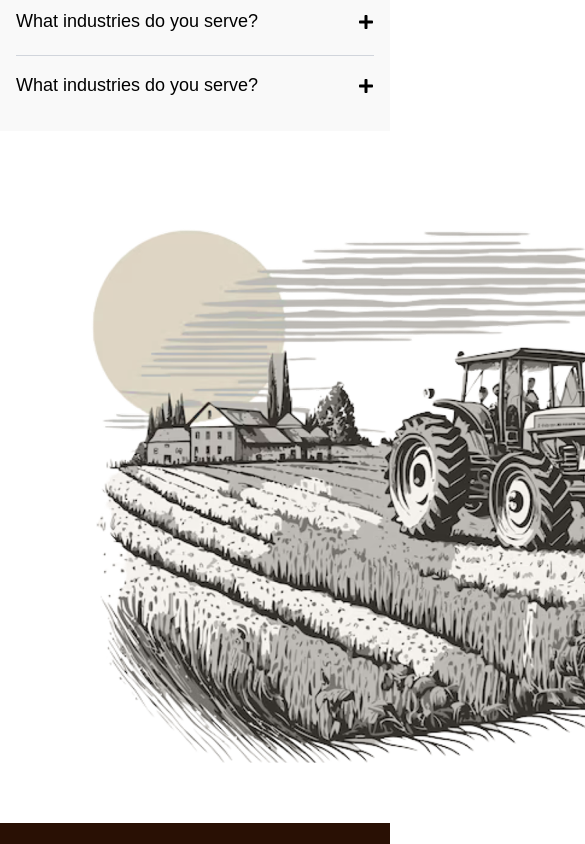
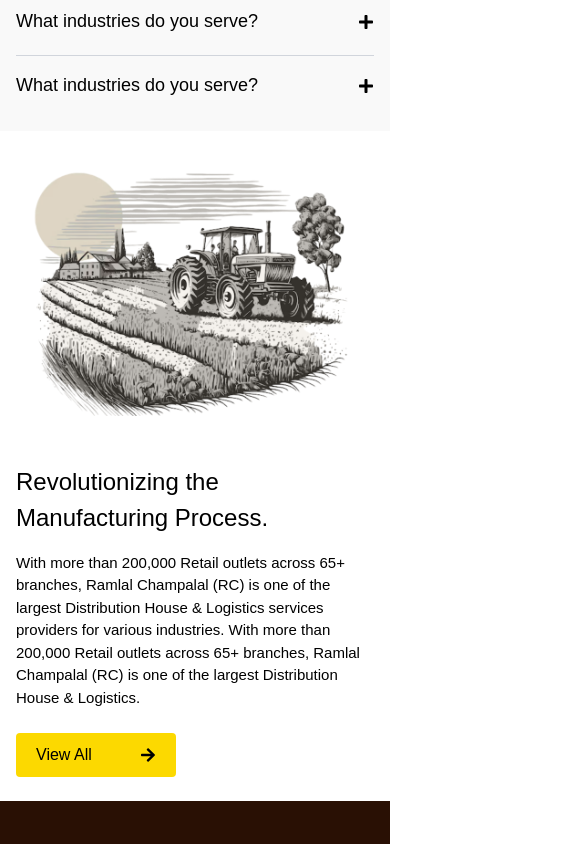
Before and after one commit to piyushpaliwalcodes/rc, a Next.js app: page / in a window 390 px wide. Shown: the part 8780-9624 px from the top of the page, 585 px wide, since content can reach past the window. Built offline with nearby package versions, Linux system fonts and the light colour scheme.

Commit message:
with tractor

```diff
--- a/components/Withtractor.tsx
+++ b/components/Withtractor.tsx
@@ -1,20 +1,16 @@
 import Image from "next/image";
 import Yellowbutton from "./Yellowbutton";
-const Withtractor = ()=>
-{
-
+const Withtractor = () => {
     return (
-        <div className = "flex gap-[50px] px-[60px] py-[60px] text-black">
-            <Image src = "/images/tractor.png" alt = "tractor" width = {500} height = {500} className = "min-w-[768px]" />
-            <div className="flex flex-col gap-[80px] justify-center">
-            <div className="flex flex-col gap-[30px]">
-                <h1 className="text-[48px]/[60px]">Revolutionizing the Manufacturing Process.</h1>
-                <p>With more than 200,000 Retail outlets across 65+ branches, Ramlal Champalal (RC) is one of the largest Distribution House & Logistics services providers for various industries. With more than 200,000 Retail outlets across 65+ branches, Ramlal Champalal (RC) is one of the largest Distribution House & Logistics.</p>
+        <div className="flex flex-col lg:flex-row gap-6 lg:gap-[50px] px-4 md:px-[60px] py-6 md:py-[60px] text-black items-center lg:items-start w-full">
+            <Image src="/images/tractor.png" alt="tractor" width={500} height={500} className="w-full max-w-[350px] md:max-w-[500px] h-auto mb-6 lg:mb-0" />
+            <div className="flex flex-col gap-6 md:gap-[80px] justify-center w-full">
+                <div className="flex flex-col gap-4 md:gap-[30px]">
+                    <h1 className="text-[24px] md:text-[48px]/[60px]">Revolutionizing the Manufacturing Process.</h1>
+                    <p className="text-[15px] md:text-base">With more than 200,000 Retail outlets across 65+ branches, Ramlal Champalal (RC) is one of the largest Distribution House & Logistics services providers for various industries. With more than 200,000 Retail outlets across 65+ branches, Ramlal Champalal (RC) is one of the largest Distribution House & Logistics.</p>
+                </div>
+                <Yellowbutton text="View All" link="/" />
             </div>
-            <Yellowbutton text="View All" link="/" />
-            </div>
-
-
         </div>
     )
 }
```
